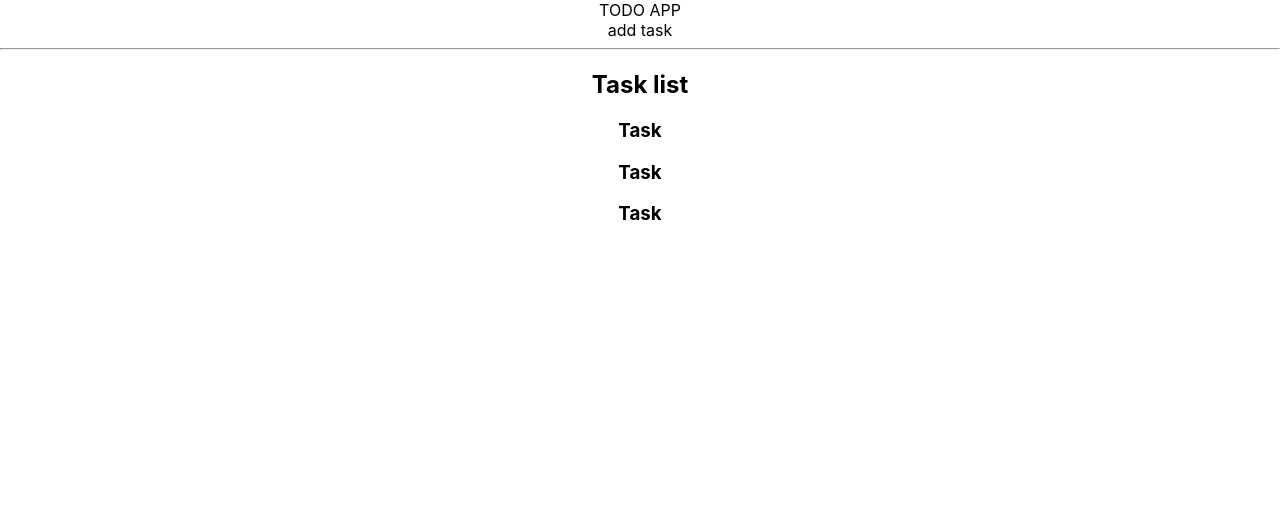
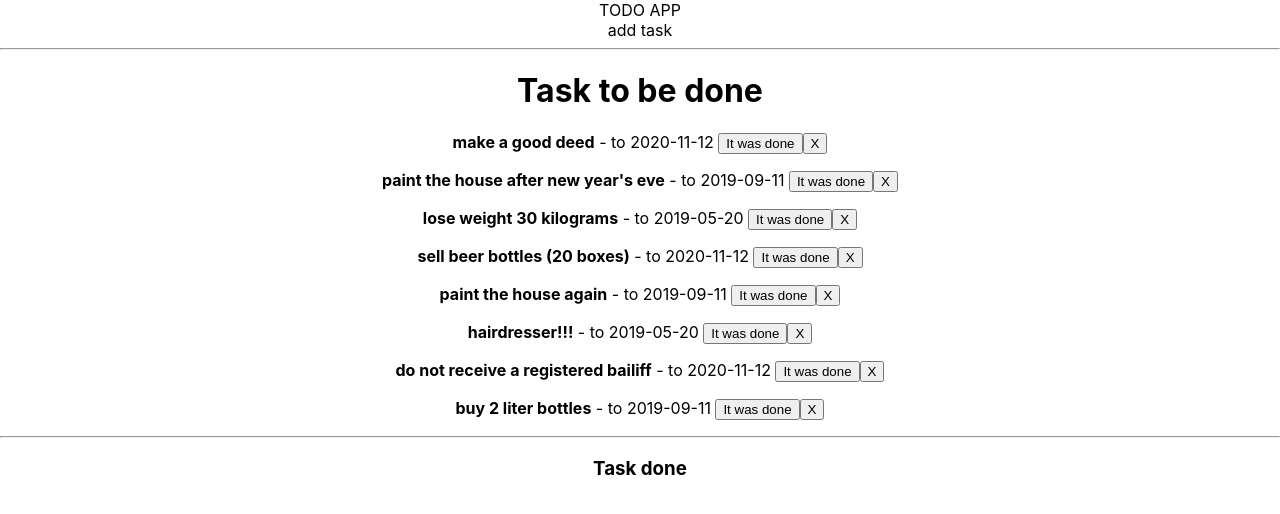
Before and after one commit to PawelKonczalski/react_app_todo, a React (Create React App) app: page / in a window 1280 px wide. Shown: the top 514 px of the page. Built offline with nearby package versions, Linux system fonts and the light colour scheme.

Commit message:
displaying data in the application

```diff
--- a/src/component/App.js
+++ b/src/component/App.js
@@ -4,12 +4,33 @@ import AddTask from "./AddTask";
 import TaskList from "./TaskList";
 
 class App extends Component {
+    state = {
+        tasks: [
+            { id: 1, text: "make a good deed", date: '2020-11-12', important: false, active: true, finishDate: null },
+            { id: 2, text: "paint the house after new year's eve", date: '2019-09-11', important: false, active: true, finishDate: null },
+            { id: 3, text: "lose weight 30 kilograms", date: '2019-05-20', important: true, active: true, finishDate: null },
+            { id: 4, text: "sell beer bottles (20 boxes)", date: '2020-11-12', important: false, active: true, finishDate: null },
+            { id: 5, text: "paint the house again", date: '2019-09-11', important: false, active: true, finishDate: null },
+            { id: 6, text: "hairdresser!!!", date: '2019-05-20', important: true, active: true, finishDate: null },
+            { id: 7, text: "do not receive a registered bailiff", date: '2020-11-12', important: false, active: true, finishDate: null },
+            { id: 8, text: "buy 2 liter bottles", date: '2019-09-11', important: false, active: true, finishDate: null },
+        ]
+    };
+
+    deleteTask = () => {
+
+    };
+
+    changeTaskStatus = () => {
+
+    };
+
     render() {
         return (
             <div className="App">
                 TODO APP
                 <AddTask/>
-                <TaskList/>
+                <TaskList tasks={this.state.tasks} delete={this.deleteTask} change={this.changeTaskStatus}/>
             </div>
         );
     }
--- a/src/component/Task.js
+++ b/src/component/Task.js
@@ -1,8 +1,17 @@
 import React from 'react'
 
-const Task = () => {
+const Task = props => {
+
+    const {text, date, id} = props.task;
+
     return (
-        <h3>Task</h3>
+        <div>
+            <p>
+                <strong>{text}</strong> - to <span>{date} </span>
+                <button onClick={() => props.change(id)}>It was done</button>
+                <button onClick={() => props.delete(id)}>X</button>
+            </p>
+        </div>
     )
 };
 
--- a/src/component/TaskList.js
+++ b/src/component/TaskList.js
@@ -1,14 +1,27 @@
 import React from 'react'
 import Task from "./Task";
 
-const TaskList = () => {
+const TaskList = props => {
+
+    const tasks = props.tasks.map(task => <Task key={task.id}
+                                                task={task}
+                                                delete={props.delete}
+                                                change={props.change}/>);
+
     return (
-        <div>
-            <h2>Task list</h2>
-            <Task/>
-            <Task/>
-            <Task/>
-        </div>
+        <>
+            <div className='active'>
+                <h1>Task to be done</h1>
+                {tasks}
+            </div>
+
+            < hr/>
+            <div className='done'>
+                <h3>Task done</h3>
+
+            </div>
+
+        </>
     )
 };
 
```
